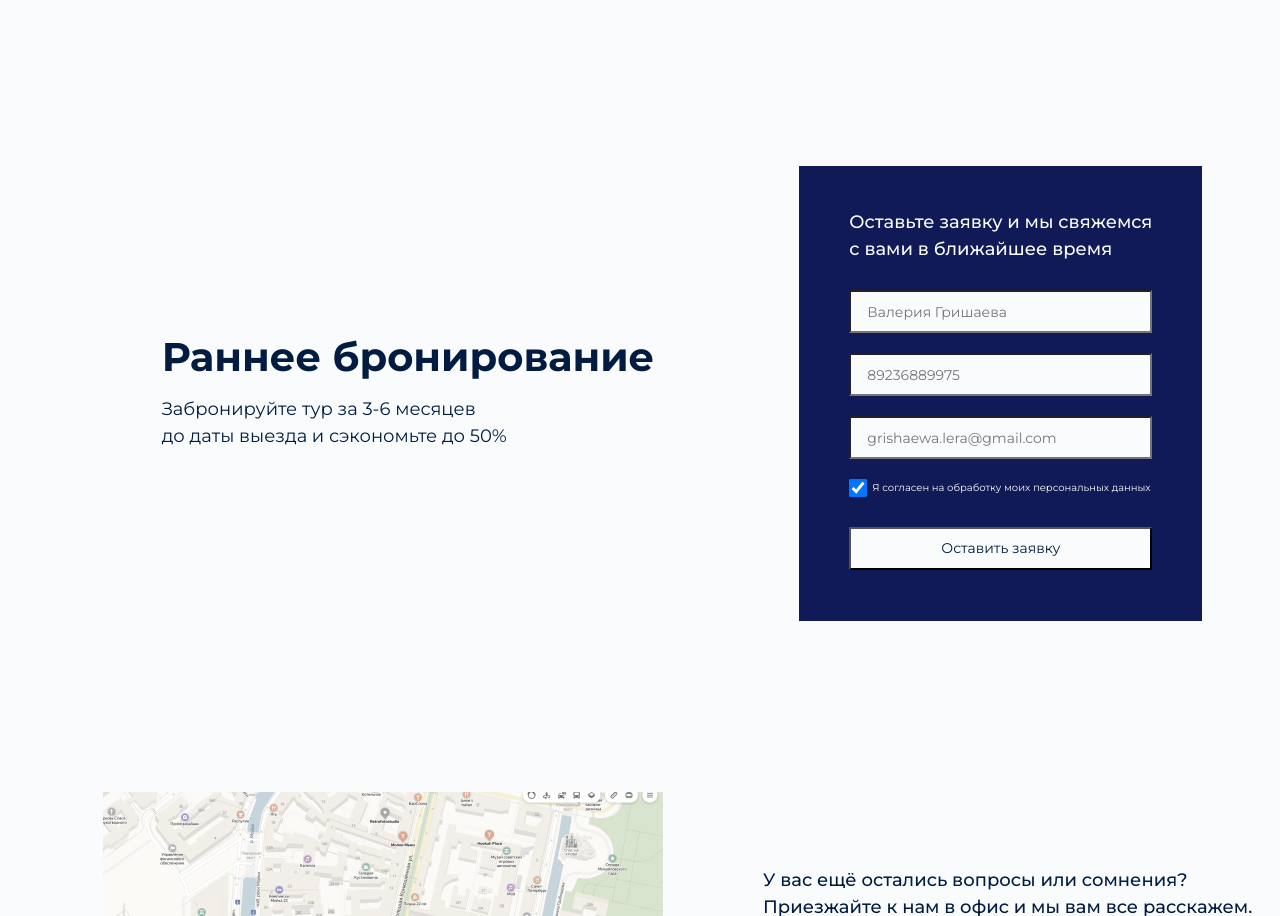
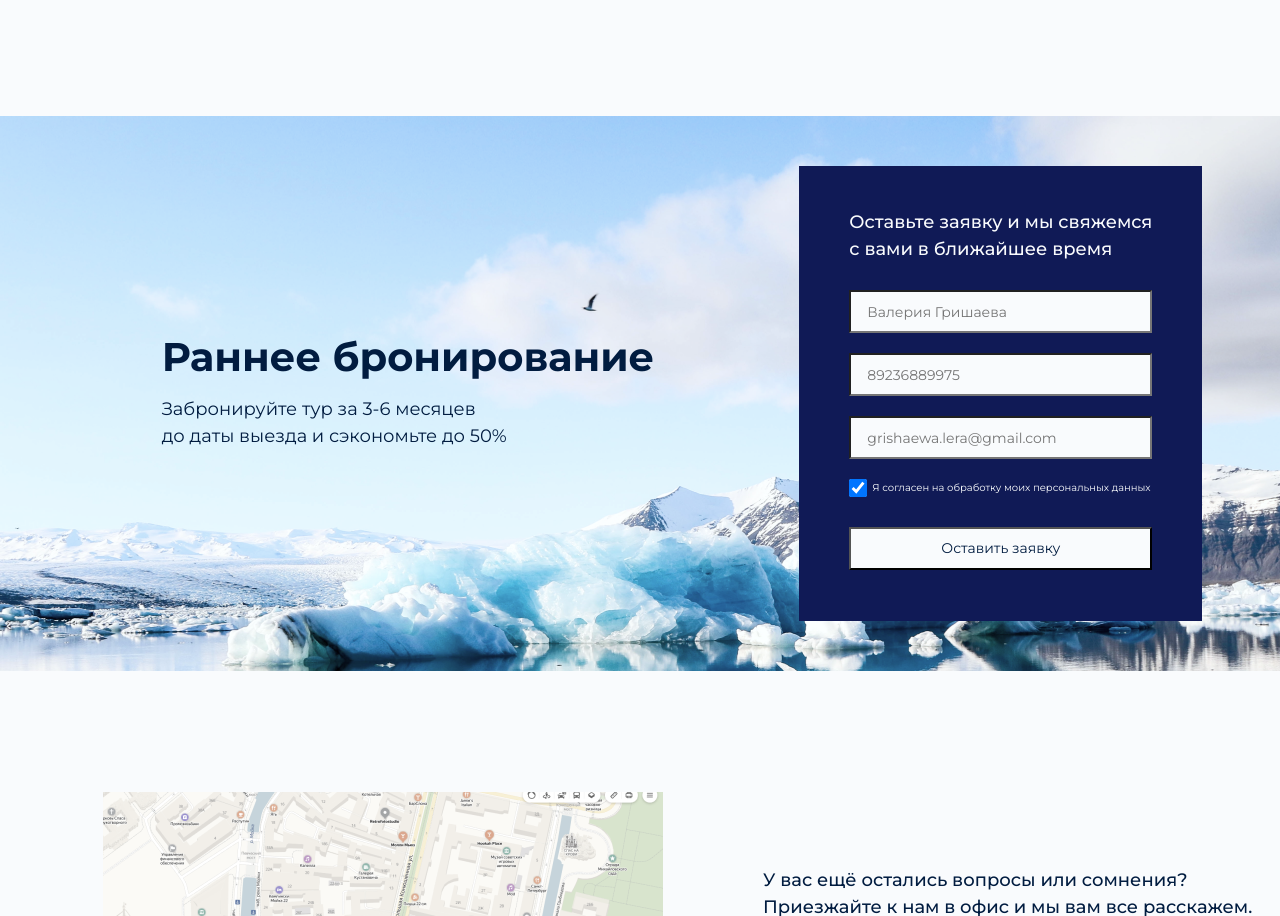
Before and after one commit to dermorgenstern/AntarcticCruises, a website: page main.html in a window 1280 px wide. Shown: the part 2760-3676 px from the top of the page. Drawn offline with Linux system fonts and the light colour scheme; the site is published under a folder, as on GitHub Pages, so addresses that start at the root find nothing.

Commit message:
поправляет путь к фону earlyBooking

```diff
--- a/main.css
+++ b/main.css
@@ -369,7 +369,7 @@ dd {
   align-items: center;
   height: 555px;
 
-  background-image: url(/img/EarlyBooking.png);
+  background-image: url(./img/EarlyBooking.png);
 }
 
 .booking-info {
```
